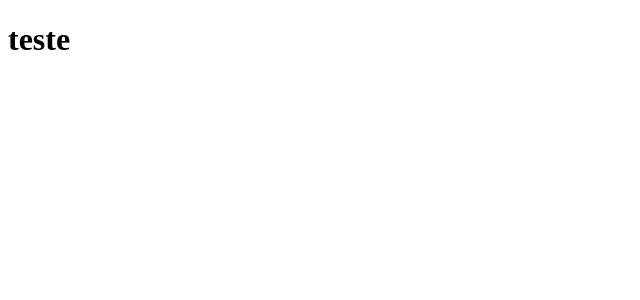
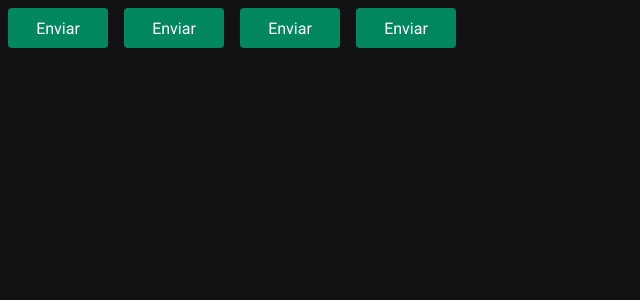
Before and after one commit to pedrohenriquebl/pomodoro, a React (Vite) app: page / in a window 1280 px wide. Shown: the top 300 px of the page, without its empty margins (0-640 px from the left). Built offline with nearby package versions, Linux system fonts and the light colour scheme.

Commit message:
:construction: feat: define global styles, theme types

```diff
--- a/index.html
+++ b/index.html
@@ -1,8 +1,11 @@
 <!doctype html>
 <html lang="en">
   <head>
+    <link rel="preconnect" href="https://fonts.googleapis.com" />
+    <link rel="preconnect" href="https://fonts.gstatic.com" crossorigin />
     <meta charset="UTF-8" />
-    <link rel="icon" type="image/svg+xml" href="/vite.svg" />
+    <link href="https://fonts.googleapis.com/css2?family=Roboto:ital,wght@0,100..900;1,100..900&display=swap" rel="stylesheet" />
+    <link href="https://fonts.googleapis.com/css2?family=Roboto+Mono:ital,wght@0,100..700;1,100..700&family=Roboto:ital,wght@0,100..900;1,100..900&display=swap" rel="stylesheet" />
     <meta name="viewport" content="width=device-width, initial-scale=1.0" />
     <title>Timer</title>
   </head>
--- a/src/App.tsx
+++ b/src/App.tsx
@@ -1,9 +1,18 @@
+import { ThemeProvider } from "styled-components"
+import { Button } from "./components/Button"
+import { defaultTheme } from "./styles/themes/default"
+import { GlobalStyle } from "./styles/global"
 
 export function App() {
 
   return (
-    <>
-      <h1>teste</h1>
-    </>
+    <ThemeProvider theme={defaultTheme}>
+      <Button variant="primary"/>
+      <Button variant="secondary"/>
+      <Button variant="danger"/>
+      <Button variant="success"/>
+
+      <GlobalStyle />
+    </ThemeProvider>
   )
 }
--- /dev/null
+++ b/src/components/Button.styles.ts
@@ -0,0 +1,29 @@
+import { styled, css } from 'styled-components';
+
+export type ButtonVariantColor = 'primary' | 'secondary' | 'danger' | 'success'
+
+interface ButtonContainerProps {
+    variant: ButtonVariantColor
+}
+
+const buttonVariants = {
+    primary: 'purple',
+    secondary: 'orange',
+    danger: 'red',
+    success: 'green'
+}
+
+export const ButtonContainer = styled.button<ButtonContainerProps>`
+    width: 100px;
+    height: 40px;
+    border-radius: 4px;
+    border: 0;
+    margin: 0.5rem;
+
+    background-color: ${props => props.theme['green-500']};
+    color: ${props => props.theme.white};
+
+    /*${props => {
+        return css`background-color: ${buttonVariants[props.variant]};`
+    }}*/
+`
--- /dev/null
+++ b/src/components/Button.tsx
@@ -0,0 +1,11 @@
+import { ButtonContainer, ButtonVariantColor } from "./Button.styles"
+
+interface ButtonProps {
+    variant?: ButtonVariantColor
+}
+
+export function Button( {variant = 'primary' }: ButtonProps) {
+    return (
+        <ButtonContainer variant={variant}>Enviar</ButtonContainer>
+    )
+}
--- /dev/null
+++ b/src/styles/global.ts
@@ -0,0 +1,25 @@
+import { createGlobalStyle  } from "styled-components";
+
+export const GlobalStyle = createGlobalStyle`
+    * {
+        margin: 0;
+        padding: 0;
+        box-sizing: border-box;
+    }
+
+    :focus {
+        outline: 0;
+        box-shadow: 0 0 0 2px ${props => props.theme['green-500']};
+    }
+
+    body {
+        background: ${props => props.theme['gray-900']};
+        color: ${props => props.theme['gray-300']};
+    }
+
+    body, input, textarea, button {
+        font-family: 'Roboto', sans-serif;
+        font-weight: 400;
+        font-size: 1rem;
+    }
+`;
--- /dev/null
+++ b/src/styles/themes/default.ts
@@ -0,0 +1,21 @@
+export const defaultTheme = {
+    white: '#FFF',
+
+    'gray-100': '#E1E1E6',
+    'gray-300': '#C4C4CC',
+    'gray-400': '#8D8D99',
+    'gray-500': '#7C7C8A',
+    'gray-600': '#323238',
+    'gray-700': '#29292E',
+    'gray-800': '#202024',
+    'gray-900': '#121214',
+
+    'green-300': '#00B37E',
+    'green-500': '#00875F',
+    'green-700': '#015F43',
+
+    'red-500': '#AB222E',
+    'red-700': '#7A1921',
+
+    'yellow-500': '#FBA94C',
+  }
```
Also changed, not shown: src/@types/styles.d.ts (added, +8 -0 lines).
